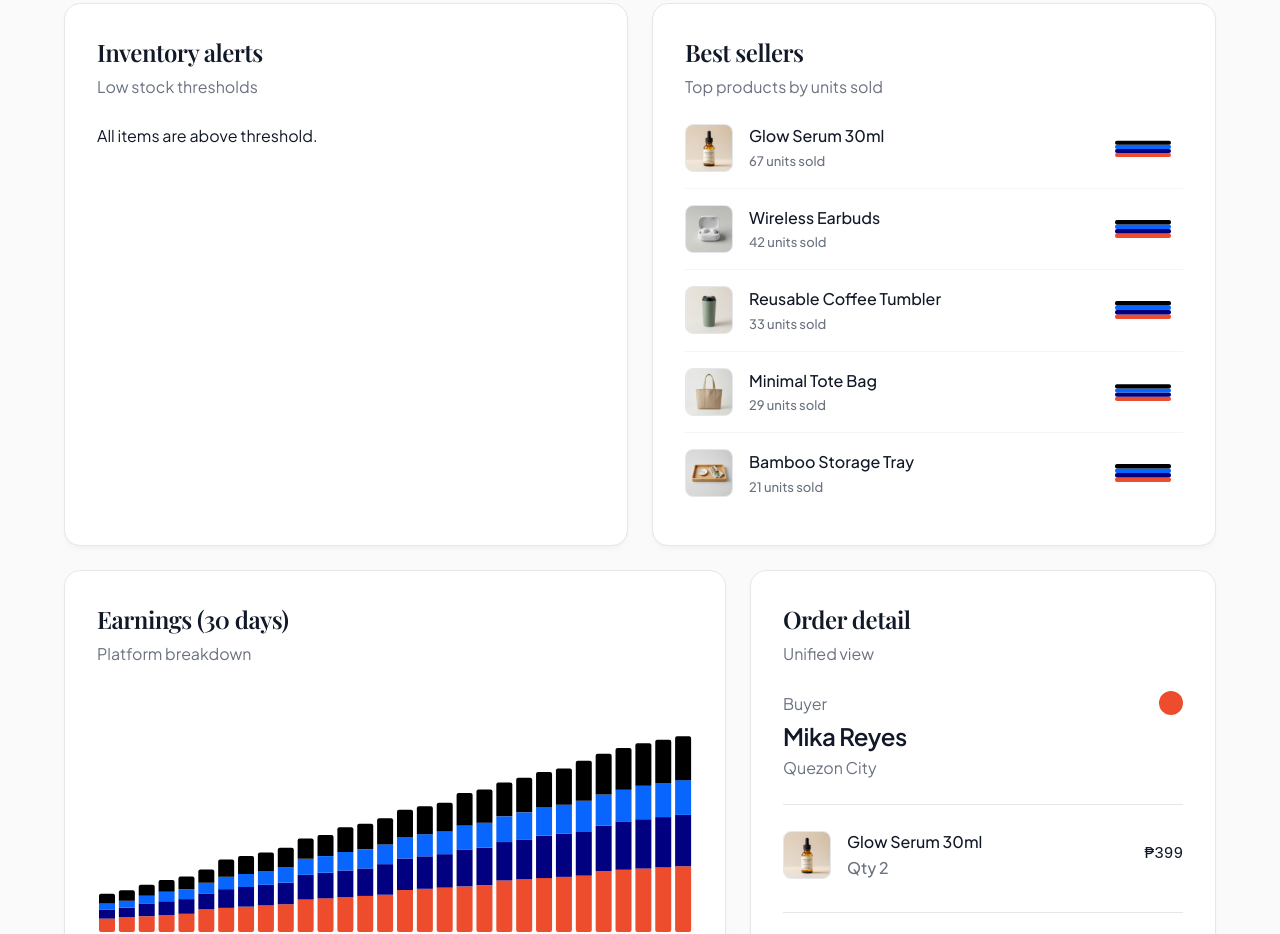
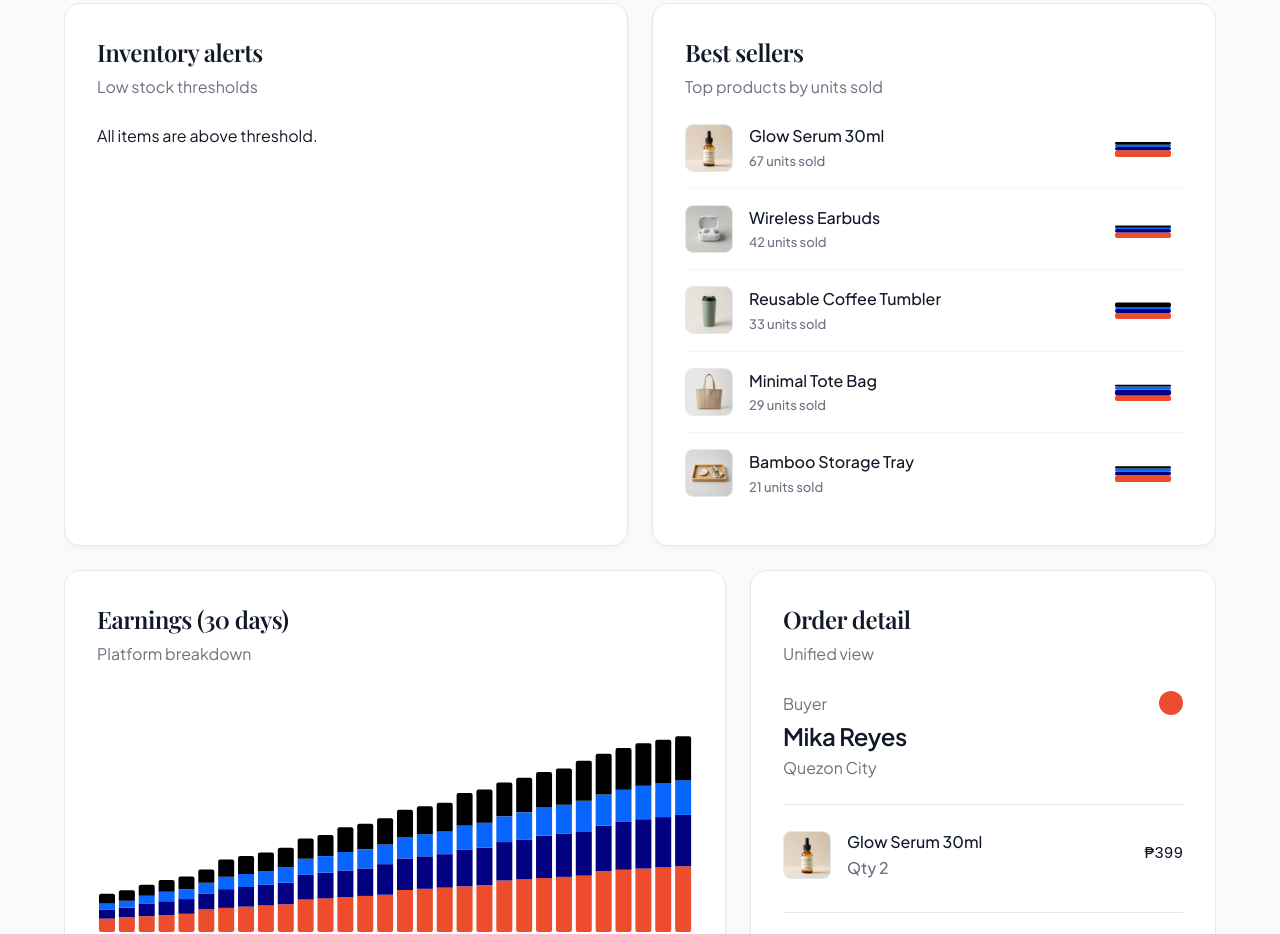
Before and after one commit to DominceAseberos/TindaSync, a React (Vite) app: page / in a window 1280 px wide. Shown: the part 1400-2334 px from the top of the page. Built offline with nearby package versions, Linux system fonts and the light colour scheme; a web font is replaced by a local one.

Commit message:
fix: change best seller chart to use platformSales instead of platformStocks

```diff
--- a/src/App.tsx
+++ b/src/App.tsx
@@ -22,6 +22,7 @@ type Product = {
   lowStockThreshold: number
   unitsSold: number
   platformStocks: Record<PlatformId, number>
+  platformSales: Record<PlatformId, number>
   image?: string
 }
 
@@ -121,6 +122,7 @@ const initialProducts: Product[] = [
     lowStockThreshold: 3,
     unitsSold: 42,
     platformStocks: { shopee: 10, lazada: 10, facebook: 10, tiktok: 10 },
+    platformSales: { shopee: 18, lazada: 12, facebook: 4, tiktok: 8 },
     image: '/prod-1.png',
   },
   {
@@ -133,6 +135,7 @@ const initialProducts: Product[] = [
     lowStockThreshold: 5,
     unitsSold: 67,
     platformStocks: { shopee: 18, lazada: 18, facebook: 18, tiktok: 18 },
+    platformSales: { shopee: 30, lazada: 15, facebook: 10, tiktok: 12 },
     image: '/prod-2.png',
   },
   {
@@ -145,6 +148,7 @@ const initialProducts: Product[] = [
     lowStockThreshold: 4,
     unitsSold: 33,
     platformStocks: { shopee: 7, lazada: 7, facebook: 7, tiktok: 7 },
+    platformSales: { shopee: 12, lazada: 8, facebook: 3, tiktok: 10 },
     image: '/prod-3.png',
   },
   {
@@ -157,6 +161,7 @@ const initialProducts: Product[] = [
     lowStockThreshold: 4,
     unitsSold: 29,
     platformStocks: { shopee: 14, lazada: 14, facebook: 14, tiktok: 14 },
+    platformSales: { shopee: 10, lazada: 10, facebook: 6, tiktok: 3 },
     image: '/prod-4.png',
   },
   {
@@ -169,6 +174,7 @@ const initialProducts: Product[] = [
     lowStockThreshold: 3,
     unitsSold: 21,
     platformStocks: { shopee: 6, lazada: 6, facebook: 6, tiktok: 6 },
+    platformSales: { shopee: 9, lazada: 5, facebook: 4, tiktok: 3 },
     image: '/prod-5.png',
   },
 ]
@@ -448,6 +454,12 @@ function App() {
         facebook: stock,
         tiktok: stock,
       },
+      platformSales: {
+        shopee: 0,
+        lazada: 0,
+        facebook: 0,
+        tiktok: 0,
+      },
     }
 
     setProducts((prev) => [newProduct, ...prev])
@@ -683,7 +695,7 @@ function App() {
                 </div>
                 <div style={{ width: '80px', height: '28px' }}>
                   <ResponsiveContainer width="100%" height="100%">
-                    <BarChart data={[{ s: product.platformStocks.shopee, l: product.platformStocks.lazada, f: product.platformStocks.facebook, t: product.platformStocks.tiktok }]}>
+                    <BarChart data={[{ s: product.platformSales.shopee, l: product.platformSales.lazada, f: product.platformSales.facebook, t: product.platformSales.tiktok }]}>
                       <Tooltip cursor={{ fill: 'transparent' }} contentStyle={{ fontSize: '11px', padding: '4px' }} />
                       <Bar dataKey="s" stackId="a" fill="#EE4D2D" radius={[2, 2, 2, 2]} />
                       <Bar dataKey="l" stackId="a" fill="#000080" radius={[2, 2, 2, 2]} />
```
